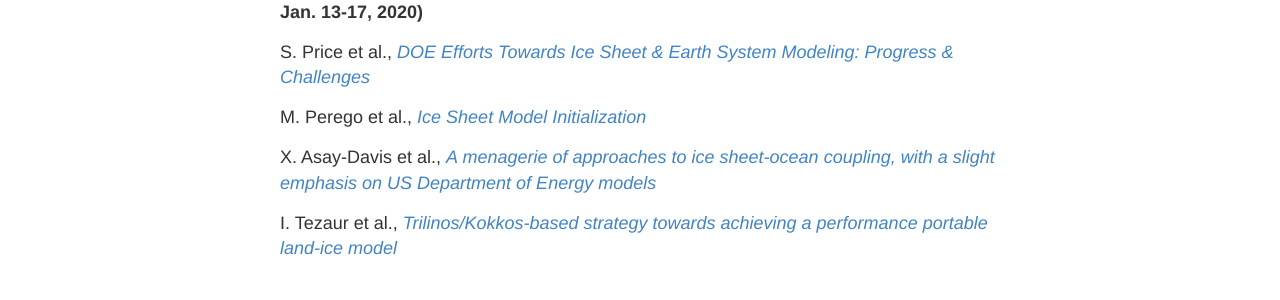
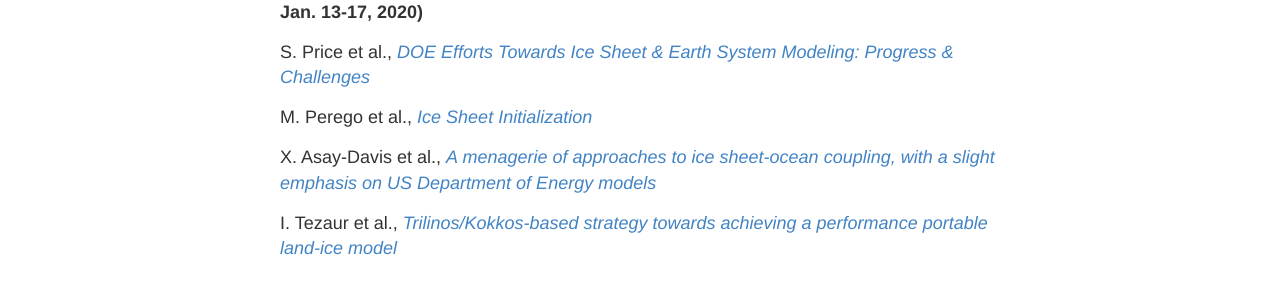
Before and after one commit to SLE-E3SM/SLE-E3SM.github.io, a Jekyll site: the page built from presentations.md, in a window 1280 px wide and 900 px high, scrolled down 3509 px. Shown: the part 547-847 px from the top of the window. Built offline with Jekyll 4.4.1, drawn with Linux system fonts in a browser that asks for light colours.

Commit message:
Update presentations.md

```diff
--- a/presentations.md
+++ b/presentations.md
@@ -147,7 +147,7 @@ H. Johansen et al., [*High-resolution Treatment of Topography and Grounding Line
 
 S. Price et al., [*DOE Efforts Towards Ice Sheet & Earth System Modeling: Progress & Challenges*](https://drive.google.com/open?id=1ipOdySFpiVep7JZYPFy1Bs4X3-c3bany)
 
-M. Perego et al., [*Ice Sheet Model Initialization*]()
+M. Perego et al., [*Ice Sheet Initialization*](https://drive.google.com/open?id=1FnY3qem4rphkSG19qnO1E0kClfCmFoRO)
 
 X. Asay-Davis et al., [*A menagerie of approaches to ice sheet-ocean coupling, with a slight emphasis on US Department of Energy models*](https://drive.google.com/open?id=1XUGAVobgdyMgrWtQdk0Xy6N-eI1-uzIp)
 
```
